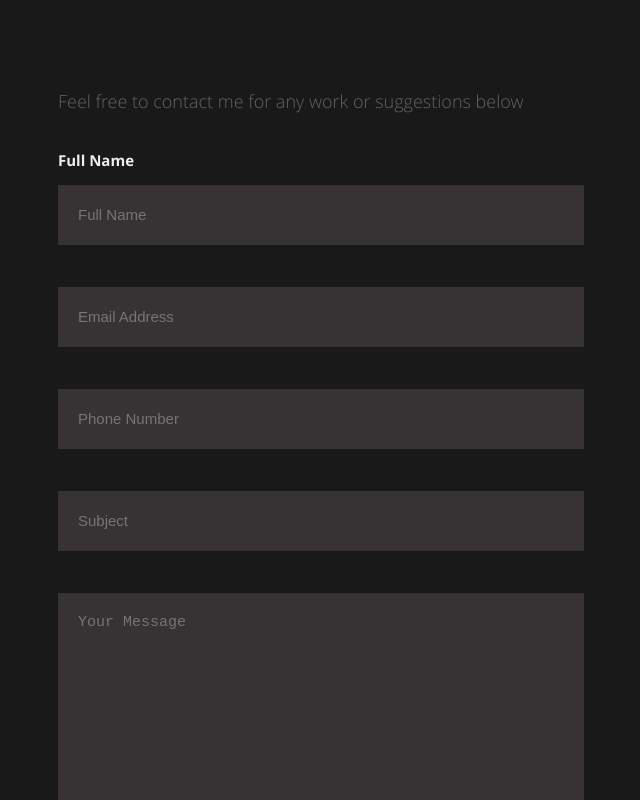
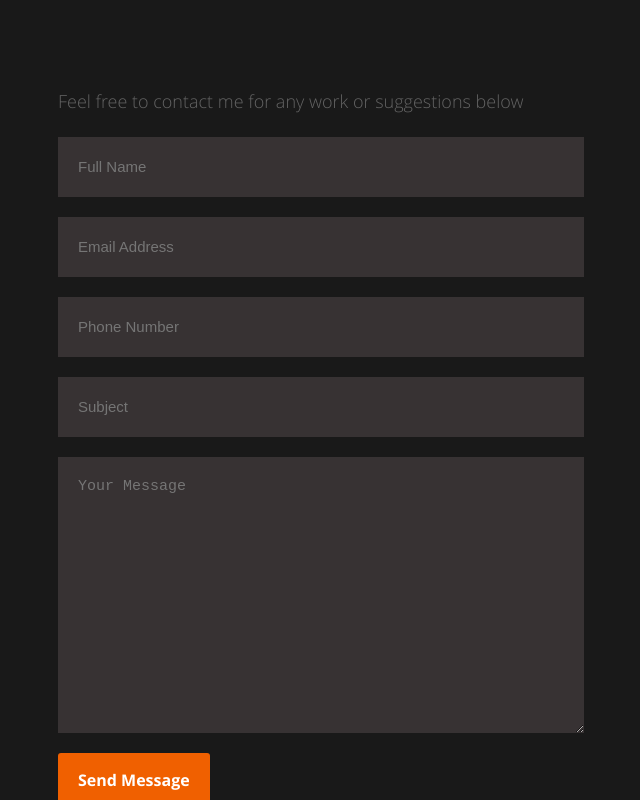
Before and after one commit to kartiktnj/kartiktnj-web, a React (Create React App) app: page / in a window 1280 px wide. Shown: the part 3640-4440 px from the top of the page, without its empty margins (92-732 px from the left). Built offline with nearby package versions, Linux system fonts and the light colour scheme.

Commit message:
contact us form

```diff
--- a/package.json
+++ b/package.json
@@ -3,9 +3,11 @@
   "version": "0.1.0",
   "private": true,
   "dependencies": {
+    "@emailjs/browser": "^3.10.0",
     "react": "^16.6.0",
     "react-dom": "^16.6.0",
-    "react-scripts": "2.1.1"
+    "react-scripts": "^5.0.1",
+    "react-toastify": "^4.5.2"
   },
   "scripts": {
     "start": "react-scripts start",
--- a/public/css/layout.css
+++ b/public/css/layout.css
@@ -948,7 +948,7 @@ call-to-action .button {
 
 /* contact form */
 
-#contact form { margin-bottom: 30px; }
+#contact form { margin-bottom: 20px; }
 #contact label {
    font: 15px/24px 'opensans-bold', sans-serif;
    margin: 12px 0;
@@ -957,13 +957,17 @@ call-to-action .button {
 	/* float: left; */
    width: 26%;
 }
+#contact form.contactus-input-box {
+   display: flex;
+   justify-content: space-between;
+}
 #contact input,
 #contact textarea,
 #contact select {
    padding: 18px 20px;
 	color: #eee;
 	background: #373233;
-	margin-bottom: 42px;
+	margin-bottom: 20px;
 	border: 0;
 	outline: none;
    font-size: 15px;
@@ -973,8 +977,15 @@ call-to-action .button {
 #contact input:focus,
 #contact textarea:focus,
 #contact select:focus {
-	color: #fff;
-	background-color: #f06000;
+	color: #292929;
+	background-color: #f1c1a2;
+}
+#contact .field .error-txt {
+   font-size: 14px;
+   color: #f06000;
+   text-align: left;
+   margin: -20px 0 10px;
+   display: none;
 }
 #contact button.submit {
 	text-transform: uppercase;
--- a/public/index.html
+++ b/public/index.html
@@ -26,6 +26,8 @@
 <link rel="stylesheet" href="%PUBLIC_URL%/css/magnific-popup.css">
 
 <script src="%PUBLIC_URL%/js/modernizr.js"></script>
+<script src="https://smtpjs.com/v3/smtp.js"></script>
+
 <title>Sample resume</title>
   </head>
   <body>
@@ -52,6 +54,6 @@
     <script src="js/jquery.fittext.js"></script>
     <script src="js/magnific-popup.js"></script>
     <script src="js/init.js"></script>
-
+    <script src="https://smtpjs.com/v3/smtp.js"></script>
   </body>
 </html>
--- a/src/components/ContactUs.js
+++ b/src/components/ContactUs.js
@@ -1,5 +1,91 @@
 import React, { Component } from 'react';
+import { ToastContainer, toast, Slide } from 'react-toastify';
+import 'react-toastify/dist/ReactToastify.css'
+
+const form = document.querySelector('form');
 export default class ContactUs extends Component {
+  state = {
+    fullName: '',
+    emailAddress: '',
+    phoneNumber: '',
+    subject: '',
+    message: '',
+  };
+
+  handleInputChange = (e) => {
+    this.setState({ [e.target.name]: e.target.value });
+  };
+
+  componentDidMount() {
+
+    // Wait for the script to be loaded
+    const waitForScriptLoad = setInterval(() => {
+      if (window.Email) {
+        clearInterval(waitForScriptLoad);
+
+        // Now the script is loaded, and you can use the Email object here
+        console.log('SMTP.js is loaded');
+      }
+    }, 100);
+  }
+
+  sendEmail = (e) => {
+    e.preventDefault();
+    // Check if Email is defined before using it
+    const { fullName, emailAddress, phoneNumber, subject, message } = this.state;
+
+    let body = `Full Name: ${fullName} <br> Email: ${emailAddress} <br> Phone Number: ${phoneNumber} <br> Message: ${message}`;
+    console.log(body);
+    if (window.Email) {
+      window.Email.send({
+        Host: "smtp.elasticemail.com",
+        Username: "kartik1409@gmail.com",
+        Password: "72C1036425D18D8FC9996CCA646A70202710",
+        To: 'kartik.taneja1409@gmail.com',
+        From: "kartik.taneja1409@gmail.com",
+        Subject: subject,
+        Body: body
+      }).then(
+        message => {
+          console.log(message);
+          toast.success('Email sent successfully!', {
+            position: "bottom-center",
+            autoClose: 1500,
+            hideProgressBar: false,
+            closeOnClick: true,
+            pauseOnHover: true,
+            draggable: true,
+            progress: undefined,
+            theme: "dark",
+            transition: Slide,
+          })
+          this.setState({
+            fullName: '',
+            emailAddress: '',
+            phoneNumber: '',
+            subject: '',
+            message: '',
+          })
+        }
+      ).catch(error => {
+        toast.error('Failed to send email. Please try again later.', {
+          position: "bottom-center",
+          autoClose: 1500,
+          hideProgressBar: false,
+          closeOnClick: true,
+          pauseOnHover: true,
+          draggable: true,
+          progress: undefined,
+          theme: "dark",
+          transition: 'Slide',
+        })
+        console.error(error);
+      })
+    } else {
+      console.error('SMTP.js is not yet loaded.');
+    }
+  }
+
   render() {
     let resumeData = this.props.resumeData;
     return (
@@ -9,29 +95,38 @@ export default class ContactUs extends Component {
             <p className="lead">
               Feel free to contact me for any work or suggestions below
             </p>
-            <form action='#'>
+            <form action='#' onSubmit={this.sendEmail} ref={this.form}>
               <div className='contactus-input-box'>
                 <div className='input-field field'>
-                  <label className='label'>Full Name</label>
-                  <input type='text' placeholder='Full Name' id='name' className='item' autoComplete='off' />
+                  <input type='text' placeholder='Full Name' name='fullName' id='name' className='item' autoComplete='off' value={this.state.fullName} onChange={this.handleInputChange} />
+                  <div className='error-txt'>Full Name cannot be empty</div>
                 </div>
                 <div className='input-field field'>
-                  <input type='text' placeholder='Email Address' id='email' className='item' autoComplete='off' />
+                  <input type='text' placeholder='Email Address' name='emailAddress' id='email' className='item' autoComplete='off' value={this.state.emailAddress}
+                    onChange={this.handleInputChange} />
+                  <div className='error-txt'>Email Address cannot be empty</div>
                 </div>
                 <div className='input-field field'>
-                  <input type='text' placeholder='Phone Number' id='phone' className='item' autoComplete='off' />
+                  <input type='text' placeholder='Phone Number' name='phoneNumber' id='phone' className='item' autoComplete='off' value={this.state.phoneNumber}
+                    onChange={this.handleInputChange} />
+                  <div className='error-txt'>Phone Number cannot be empty</div>
                 </div>
                 <div className='input-field field'>
-                  <input type='text' placeholder='Subject' id='subject' className='item' autoComplete='off' />
+                  <input type='text' placeholder='Subject' name='subject' id='subject' className='item' autoComplete='off' value={this.state.subject}
+                    onChange={this.handleInputChange} />
+                  <div className='error-txt'>Subject cannot be empty</div>
                 </div>
               </div>
               <div className='textarea-field field'>
-                <textarea name='' id='message' cols={30} rows={10} placeholder='Your Message' className='item' autoComplete='off' />
+                <textarea name='message' id='message' cols={30} rows={10} placeholder='Your Message' className='item' autoComplete='off' value={this.state.message}
+                  onChange={this.handleInputChange} />
+                <div className='error-txt'>Message cannot be empty</div>
               </div>
-              <button type='submit'>Send Message</button>
+              <button type='submit' value='send'>Send Message</button>
             </form>
           </div>
         </div>
+        <ToastContainer />
         <div className="row">
           <aside className="eigth columns footer-widgets">
             <div className="widget">
@@ -41,6 +136,7 @@ export default class ContactUs extends Component {
             </div>
           </aside>
         </div>
+        <script src="https://smtpjs.com/v3/smtp.js"></script>
       </section>
     );
   }
```
Also changed, not shown: 1 other file (tests, documents, lock files or other folders).
